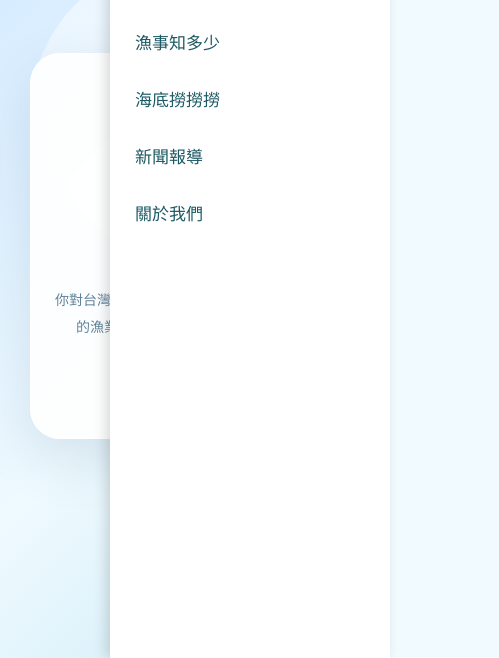
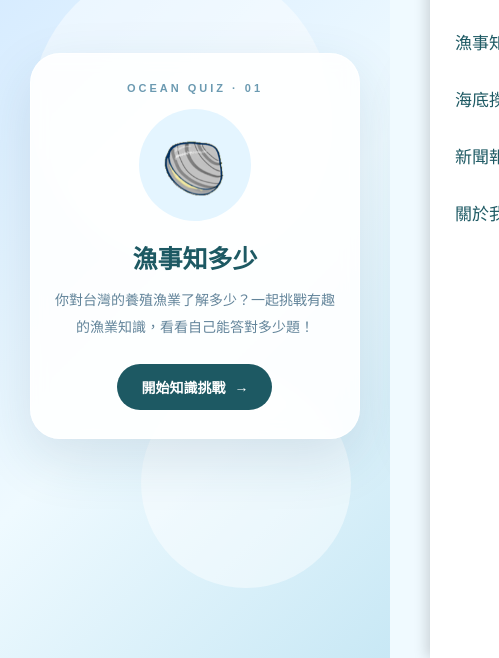
Before and after one commit to wandy1060182-crypto/2224, a plain HTML site: page index.html in a window 390 px wide. Shown: the part 186-844 px from the top of the page, 499 px wide, since content can reach past the window. Drawn offline with Linux system fonts and the light colour scheme; a web font is replaced by a local one.

Commit message:
Add files via upload

```diff
--- a/index.html
+++ b/index.html
@@ -85,8 +85,8 @@
         .side-menu {
             position: fixed;
             top: 0;
-            right: 0;
-            width: min(320px, 85vw);
+            right: -320px;
+            width: 320px;
             height: 100vh;
             background-color: #ffffff;
             box-shadow: -4px 0 12px rgba(0, 0, 0, 0.15);
@@ -96,7 +96,7 @@
         }
 
         .side-menu.active {
-            transform: translateX(0);
+            right: 0;
         }
 
         .menu-header {
@@ -2019,43 +2019,6 @@
                 padding-top: calc(56.25vw + 20px);
             }
         }
-
- /* ===== 手機版固定頁面寬度，禁止左右滑動 ===== */
-@media (max-width: 800px) {
-    html,
-    body {
-        width: 100%;
-        max-width: 100%;
-        overflow-x: hidden;
-    }
-
-    /* 防止區塊超出手機螢幕 */
-    body {
-        position: relative;
-    }
-
-    /* 防止放大的分類圖片撐開頁面 */
-    .fisheries-section {
-        max-width: 100%;
-        overflow-x: clip;
-    }
-
-    /* 防止輪播內容超出畫面 */
-    .top-feature-carousel,
-    .quiz-section,
-    .documentary-section,
-    .about-section {
-        max-width: 100%;
-        overflow-x: clip;
-    }
-
-    /* 防止影片或圖片超出螢幕 */
-    img,
-    iframe,
-    video {
-        max-width: 100%;
-    }
-}
 
 
 
```
